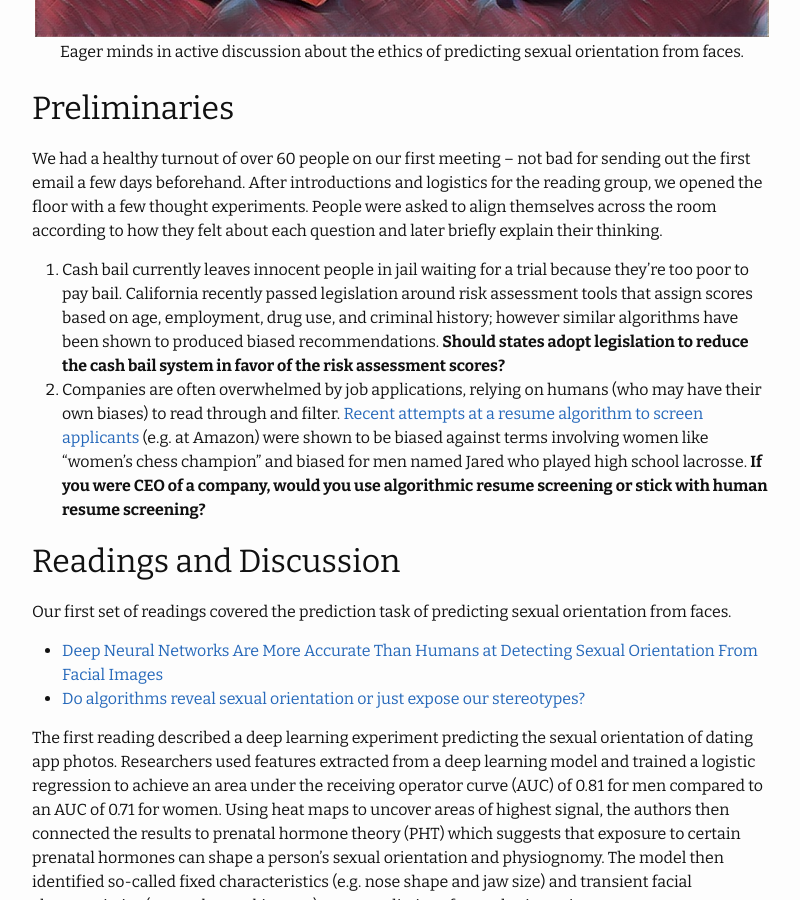
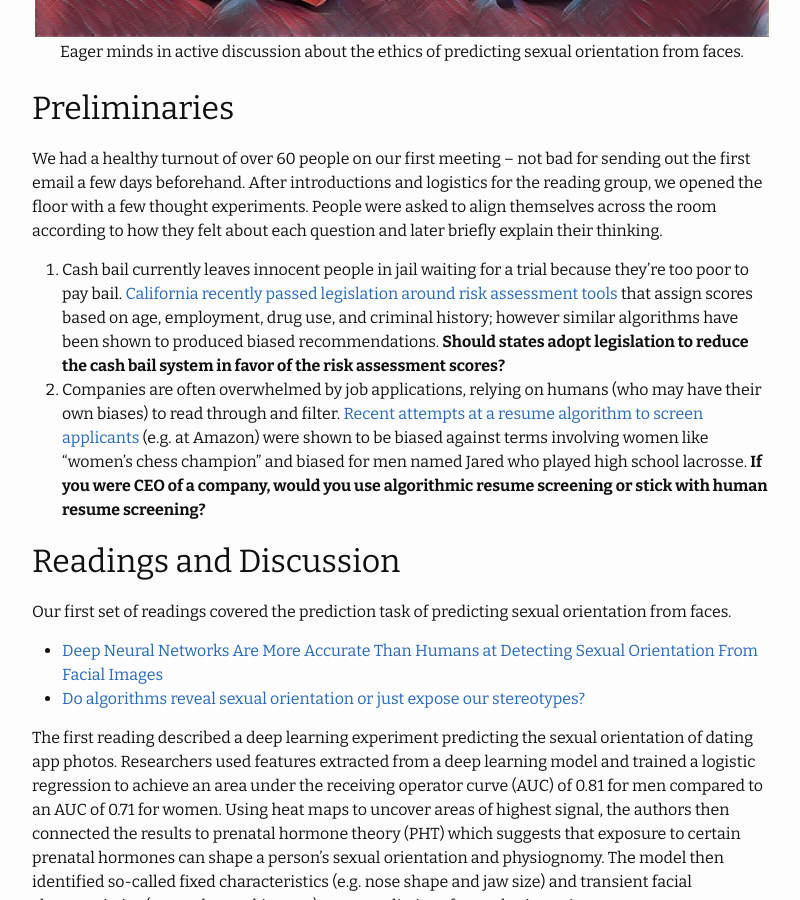
Before and after one commit to mitaiethics/mitaiethics.github.io, a Jekyll site: the page built from _posts/2018-10-24-predict-sexuality.md, in a window 1280 px wide and 900 px high, scrolled down 975 px. Shown: the whole window, without its empty margins (238-1038 px from the left). Built offline with Jekyll 4.4.1, drawn with Linux system fonts in a browser that asks for light colours; part of the change alters nothing that is shown.

```diff
--- a/_posts/2018-10-24-predict-sexuality.md
+++ b/_posts/2018-10-24-predict-sexuality.md
@@ -13,7 +13,8 @@ With over 150 participants on the newly formed email list, we held our first mee
 
 ## Preliminaries
 We had a healthy turnout of over 60 people on our first meeting -- not bad for sending out the first email a few days beforehand. After introductions and logistics for the reading group, we opened the floor with a few thought experiments. People were asked to align themselves across the room according to how they felt about each question and later briefly explain their thinking.
- 1. Cash bail currently leaves innocent people in jail waiting for a trial because they’re too poor to pay bail. California recently passed legislation around risk assessment tools that assign scores based on age, employment, drug use, and criminal history; however similar algorithms have been shown to produced biased recommendations. **Should states adopt legislation to reduce the cash bail system in favor of the risk assessment scores?**
+ 1. Cash bail currently leaves innocent people in jail waiting for a trial because they’re too poor to pay bail. [California recently passed legislation around risk assessment tools](https://www.economist.com/united-states/2017/11/23/replacing-bail-with-an-algorithm
+) that assign scores based on age, employment, drug use, and criminal history; however similar algorithms have been shown to produced biased recommendations. **Should states adopt legislation to reduce the cash bail system in favor of the risk assessment scores?**
  2. Companies are often overwhelmed by job applications, relying on humans (who may have their own biases) to read through and filter. [Recent attempts at a resume algorithm to screen applicants](https://qz.com/1427621/companies-are-on-the-hook-if-their-hiring-algorithms-are-biased/
 ) (e.g. at Amazon) were shown to be biased against terms involving women like “women’s chess champion” and biased for men named Jared who played high school lacrosse. **If you were CEO of a company, would you use algorithmic resume screening or stick with human resume screening?**
 
```
Also changed, not shown: 2 other files.
